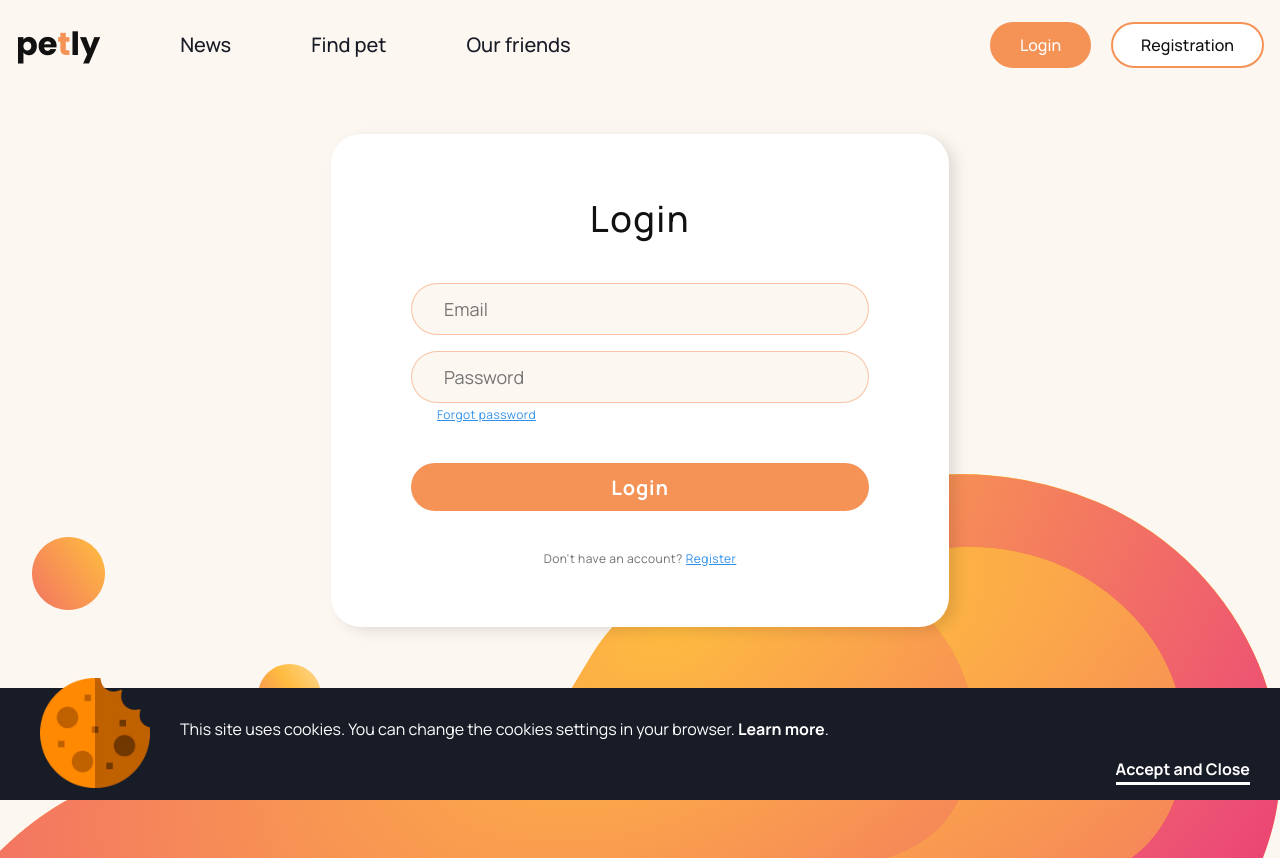
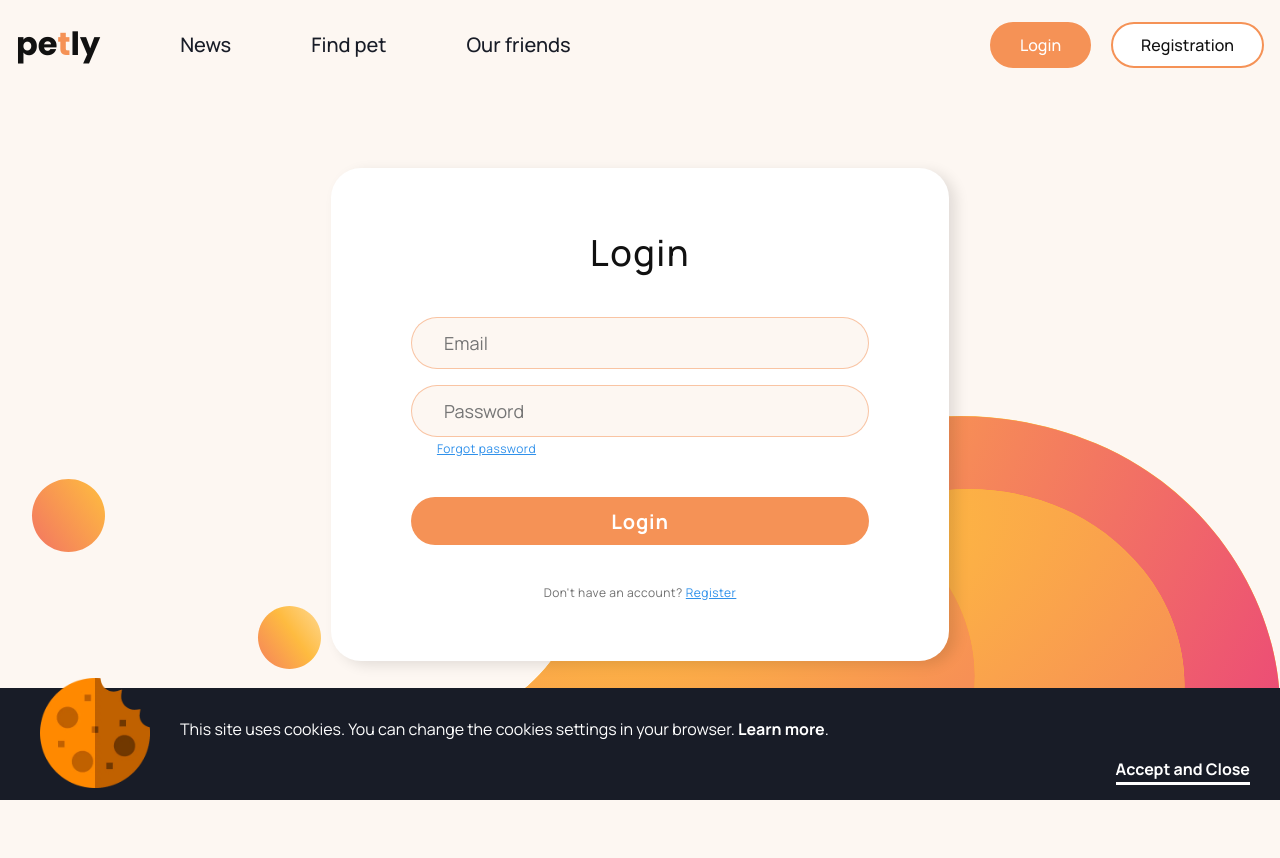
Before and after one commit to BogdanZarichnyy/team-project-react-nodejs-frontend, a React (Create React App) app: page /login in a window 1280 px wide. After the commit the page ends 800 px from the top, so only its background shows below. Built offline with nearby package versions, Linux system fonts and the light colour scheme; no server answers.

Commit message:
fix authlayoyt size

```diff
--- a/src/layouts/AuthLayout/AuthLayout.jsx
+++ b/src/layouts/AuthLayout/AuthLayout.jsx
@@ -1,4 +1,5 @@
 import { NavLink } from 'react-router-dom';
+import cn from 'classnames';
 import s from '../../layouts/AuthLayout/AuthLayout.module.scss';
 
 const AuthLayout = ({
@@ -7,11 +8,12 @@ const AuthLayout = ({
   textNawLink,
   nawLink,
   children,
+  pageType = 'login' | 'register',
 }) => {
   return (
     <div className={s.layout}>
       <div className="container">
-        <div className={s.containerForm}>
+        <div className={cn(s.containerForm, s[pageType])}>
           <div className={s.card}>
             {title && <h1 className={s.title}>{title}</h1>}
             {children}
--- a/src/layouts/AuthLayout/AuthLayout.module.scss
+++ b/src/layouts/AuthLayout/AuthLayout.module.scss
@@ -6,10 +6,11 @@
   background-size: contain;
   background-position: bottom;
   width: 100%;
-  height: calc(100vh - 80px);
+  height: calc(100vh - 82px);
+
   @include tablet {
     background-image: url('./img/font_tabletSize.svg');
-    height: calc(100vh - 30px);
+    height: calc(100vh - 88px);
   }
   @include desktop {
     background-image: url('./img/font_desktopSize.svg');
@@ -17,15 +18,27 @@
 }
 
 .containerForm {
-  padding: 42px 0 103px 0;
   display: flex;
   flex-direction: column;
   align-items: center;
-  @include tablet {
-    padding: 169px 0 266px 0;
+
+  &.login {
+    padding-top: 42px;
+    @include tablet {
+      padding-top: 204px;
+    }
+    @include desktop {
+      padding-top: 80px;
+    }
   }
-  @include desktop {
-    padding: 46px 0 113px 0;
+  &.register {
+    padding-top: 42px;
+    @include tablet {
+      padding-top: 169px;
+    }
+    @include desktop {
+      padding-top: 46px;
+    }
   }
 }
 
--- a/src/pages/LoginPage/LoginPage.jsx
+++ b/src/pages/LoginPage/LoginPage.jsx
@@ -4,7 +4,11 @@ import { toast } from 'react-toastify';
 import AuthLayout from '../../layouts/AuthLayout';
 import LoginForm from '../../components/Auth/LoginForm/LoginForm';
 
-import { getUserLoggedSelector, getUserErrorSelector, getUserLoadingSelector } from '../../store/user';
+import {
+  getUserLoggedSelector,
+  getUserErrorSelector,
+  getUserLoadingSelector,
+} from '../../store/user';
 
 const LoginPage = () => {
   const isLogin = useSelector(getUserLoggedSelector);
@@ -12,7 +16,11 @@ const LoginPage = () => {
   const isLoading = useSelector(getUserLoadingSelector);
 
   useEffect(() => {
-    if (isLogin === 'rejected' & isError !== false & isLoading === false) {
+    if (
+      (isLogin === 'rejected') &
+      (isError !== false) &
+      (isLoading === false)
+    ) {
       toast.error('Email or password is wrong');
     }
   });
@@ -23,6 +31,7 @@ const LoginPage = () => {
       textDescription="Don't have an account?"
       nawLink="/register"
       textNawLink=" Register"
+      pageType="login"
     >
       <LoginForm />
     </AuthLayout>
--- a/src/pages/RegisterPage/RegisterPage.jsx
+++ b/src/pages/RegisterPage/RegisterPage.jsx
@@ -53,6 +53,7 @@ const RegisterPage = () => {
       textDescription="Already have an account?"
       nawLink="/login"
       textNawLink="Login"
+      pageType="register"
     >
       <form className={s.form} onSubmit={formik.handleSubmit}>
         {step === 1 ? (
```
